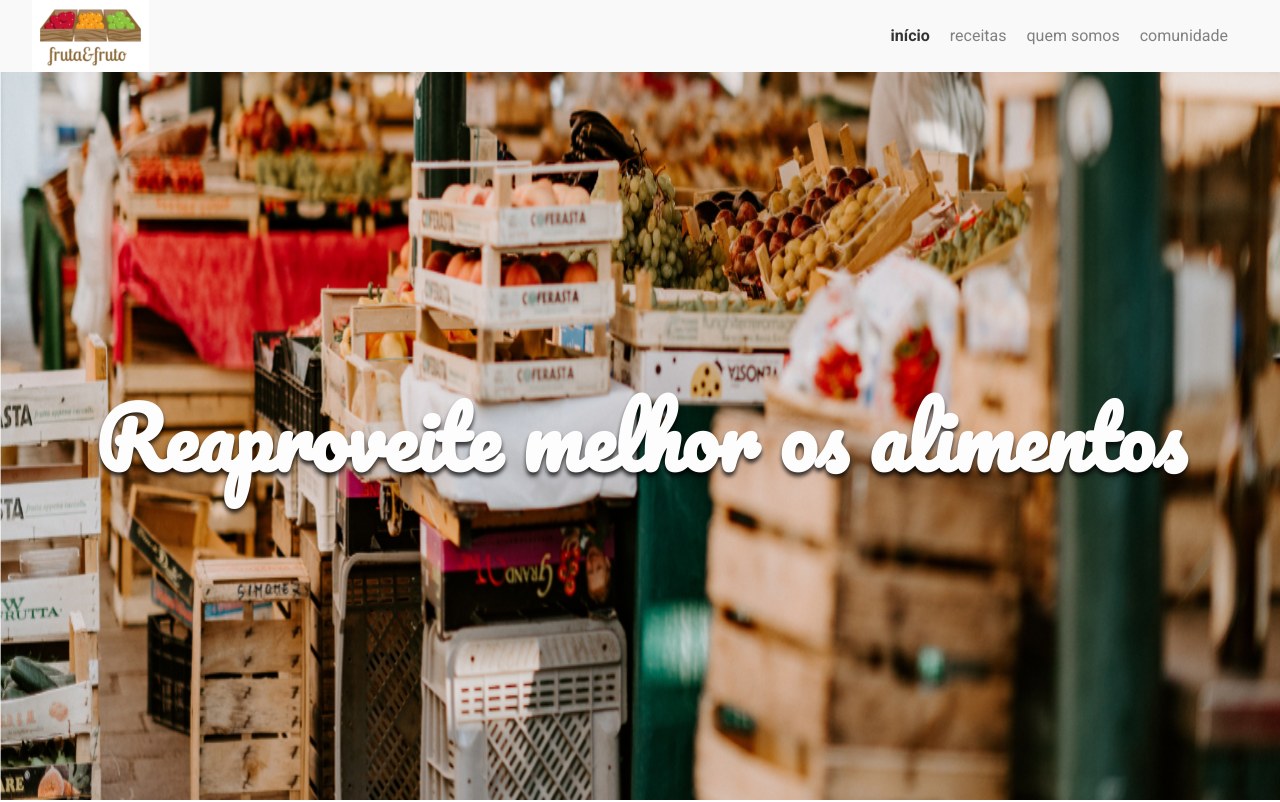
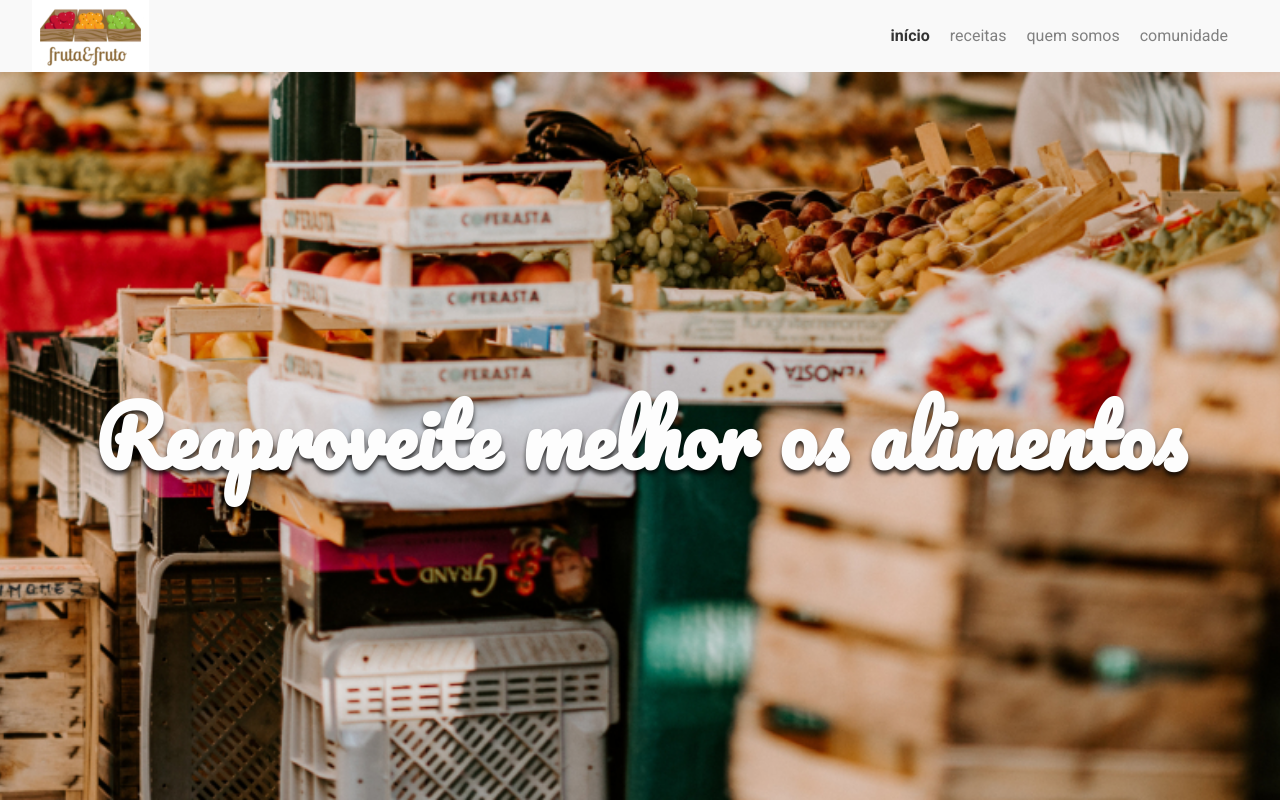
Before and after one commit to ClaudiOmatheuuss/fruta_e_fruto, a plain HTML site: page index.html in a window 1280 px wide. Shown: the top 802 px of the page. Drawn offline with Linux system fonts and the light colour scheme.

Commit message:
improving html and css structure

```diff
--- a/assets/css/banner/banner-imagem.css
+++ b/assets/css/banner/banner-imagem.css
@@ -1,4 +1,5 @@
 .banner__imagem{
+    background: url(../../img/banner.jpg) no-repeat center / cover;
     height: calc(100vh - 72px);
     width: 100%;
 }
--- a/index.html
+++ b/index.html
@@ -48,7 +48,7 @@
         </header>
         <main>
             <section class="banner">
-                <img alt="" src="./assets/img/banner.jpg" class="banner__imagem"/>
+                <div class="banner__imagem"></div>
                 <h2 class="banner__titulo">Reaproveite melhor os alimentos</h2>
             </section>
 
```
